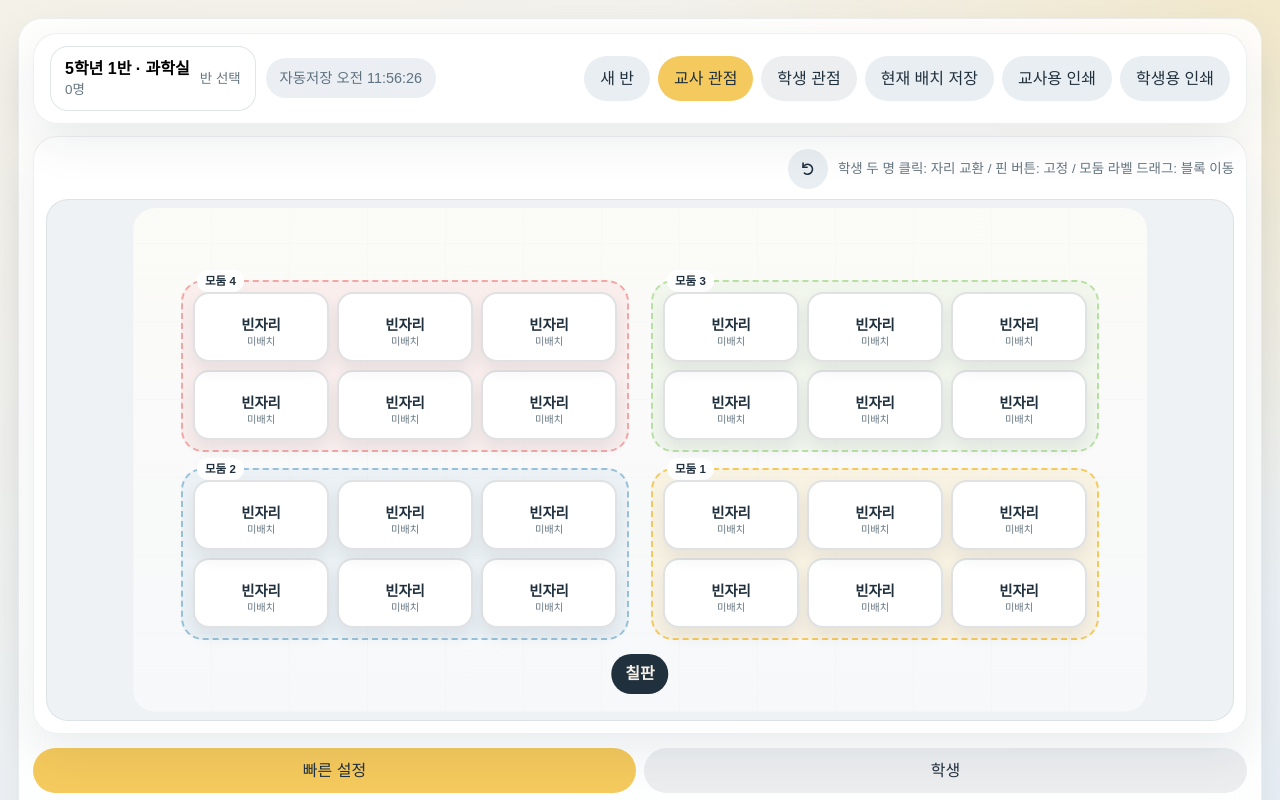
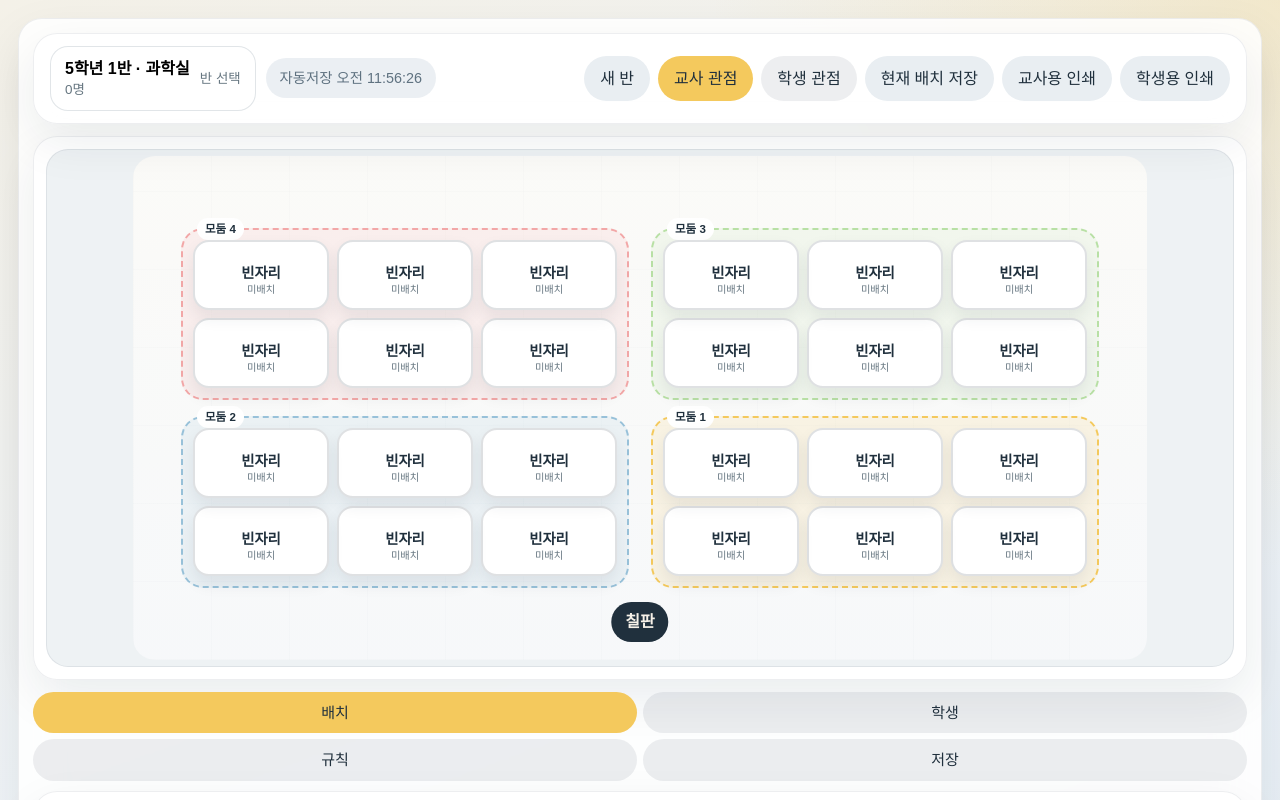
Before and after one commit to hongho55/seating_chart, a React (Vite) app: page / in a window 1280 px wide. Shown: the top 800 px of the page. Built offline with nearby package versions, Linux system fonts and the light colour scheme.

Commit message:
Explain deployment and storage flow

```diff
--- a/src/App.tsx
+++ b/src/App.tsx
@@ -1,5 +1,4 @@
-import { startTransition, useEffect, useEffectEvent, useRef, useState } from 'react';
-import type { PointerEvent as ReactPointerEvent } from 'react';
+import { startTransition, useEffect, useRef, useState } from 'react';
 import { createId } from './lib/ids';
 import {
   CANVAS_HEIGHT,
@@ -47,24 +46,10 @@ const GENDER_MODE_LABELS: Record<GenderMode, string> = {
   mixed: '이성 우선',
 };
 
-const SNAP_GRID = 16;
 const PRINT_MARGIN_MM = 8;
 const MM_TO_PX = 96 / 25.4;
 const PRINT_SAFETY_SCALE = 0.96;
 const SEAT_PIN_OVERHANG = 12;
-
-type DragState = {
-  pointerId: number;
-  groupId: string;
-  flipped: boolean;
-  startClientX: number;
-  startClientY: number;
-  startSeatPositions: Record<string, { x: number; y: number }>;
-  minDeltaX: number;
-  maxDeltaX: number;
-  minDeltaY: number;
-  maxDeltaY: number;
-} | null;
 
 type InspectorTab = 'layout' | 'students' | 'rules' | 'saved';
 
@@ -296,7 +281,6 @@ export default function App() {
   const [inspectorTab, setInspectorTab] = useState<InspectorTab>('layout');
   const [classroomMenuOpen, setClassroomMenuOpen] = useState(false);
   const [createPanelOpen, setCreatePanelOpen] = useState(false);
-  const [dragState, setDragState] = useState<DragState>(null);
   const [boardScale, setBoardScale] = useState(1);
   const boardShellRef = useRef<HTMLDivElement | null>(null);
   const classroomPickerRef = useRef<HTMLDivElement | null>(null);
@@ -341,17 +325,19 @@ export default function App() {
     ? layoutBounds.maxX - layoutBounds.minX
     : CANVAS_WIDTH - CANVAS_PADDING_X * 2;
   const renderCanvasWidth = Math.max(
-    CANVAS_WIDTH,
+    CANVAS_PADDING_X * 2 + SEAT_CARD_WIDTH,
     layoutVisibleWidth + CANVAS_PADDING_X * 2,
   );
   const renderOffsetX = layoutBounds
-    ? Math.round((renderCanvasWidth - layoutVisibleWidth) / 2) - layoutBounds.minX
+    ? CANVAS_PADDING_X - layoutBounds.minX
     : 0;
   const renderCanvasHeight = Math.max(
     CANVAS_PADDING_Y * 2 + SEAT_CARD_HEIGHT,
     (layoutBounds?.maxY ?? SEAT_CARD_HEIGHT) + CANVAS_PADDING_Y + 12,
   );
   const flippedView = isFlippedView(viewMode);
+  const scaledBoardWidth = renderCanvasWidth * boardScale;
+  const scaledBoardHeight = renderCanvasHeight * boardScale;
   const teacherBoardCenterX = layoutBounds
     ? layoutBounds.minX + (layoutBounds.maxX - layoutBounds.minX) / 2 + renderOffsetX
     : renderCanvasWidth / 2;
@@ -689,165 +675,6 @@ export default function App() {
     }));
   }
 
-  function handleResetLayout() {
-    if (!activeClassroom) {
-      return;
-    }
-
-    const nextLayout = createPresetLayout(activeClassroom.layoutConfig);
-    const seatStateByLabel = new Map(
-      activeClassroom.seats.map((seat) => [
-        seat.label,
-        {
-          assignedStudentId: seat.assignedStudentId,
-          fixed: seat.fixed,
-        },
-      ]),
-    );
-    const groupStateByLabel = new Map(
-      activeClassroom.groups.map((group) => [
-        group.label,
-        {
-          color: group.color,
-        },
-      ]),
-    );
-
-    updateActiveClassroom((classroom) => ({
-      ...classroom,
-      seats: nextLayout.seats.map((seat) => {
-        const currentState = seatStateByLabel.get(seat.label);
-
-        return {
-          ...seat,
-          assignedStudentId: currentState?.assignedStudentId ?? null,
-          fixed: currentState?.assignedStudentId ? currentState.fixed : false,
-        };
-      }),
-      groups: nextLayout.groups.map((group) => ({
-        ...group,
-        color: groupStateByLabel.get(group.label)?.color ?? group.color,
-      })),
-      updatedAt: new Date().toISOString(),
-    }));
-    setSelectedStudentIds([]);
-  }
-
-  function handleGroupDragStart(event: ReactPointerEvent<HTMLButtonElement>, groupId: string) {
-    if (!activeClassroom || viewMode !== 'teacher') {
-      return;
-    }
-
-    event.preventDefault();
-    event.stopPropagation();
-
-    const groupSeats = activeClassroom.seats.filter((seat) => seat.groupId === groupId);
-
-    if (groupSeats.length === 0) {
-      return;
-    }
-
-    const startSeatPositions = Object.fromEntries(
-      groupSeats.map((seat) => [seat.id, { x: seat.x, y: seat.y }]),
-    );
-    const minX = Math.min(...groupSeats.map((seat) => seat.x));
-    const maxX = Math.max(
-      ...groupSeats.map((seat) => seat.x + SEAT_CARD_WIDTH + getSeatVisibleOverhang(seat, viewMode)),
-    );
-    const minY = Math.min(...groupSeats.map((seat) => seat.y));
-    const maxY = Math.max(...groupSeats.map((seat) => seat.y + SEAT_CARD_HEIGHT));
-
-    setDragState({
-      groupId,
-      flipped: flippedView,
-      pointerId: event.pointerId,
-      startClientX: event.clientX,
-      startClientY: event.clientY,
-      startSeatPositions,
-      minDeltaX: CANVAS_PADDING_X + GROUP_OUTLINE_PADDING - (minX + renderOffsetX),
-      maxDeltaX: renderCanvasWidth - CANVAS_PADDING_X - GROUP_OUTLINE_PADDING - (maxX + renderOffsetX),
-      minDeltaY: CANVAS_PADDING_Y + GROUP_OUTLINE_PADDING - minY,
-      maxDeltaY: renderCanvasHeight - CANVAS_PADDING_Y + 4 - GROUP_OUTLINE_PADDING - maxY,
-    });
-  }
-
-  function applyGroupDelta(groupId: string, deltaX: number, deltaY: number) {
-    updateActiveClassroom((classroom) => ({
-      ...classroom,
-      seats: classroom.seats.map((seat) => {
-        const startPosition = dragState?.startSeatPositions[seat.id];
-
-        if (seat.groupId !== groupId || !startPosition) {
-          return seat;
-        }
-
-        return {
-          ...seat,
-          x: startPosition.x + deltaX,
-          y: startPosition.y + deltaY,
-        };
-      }),
-      updatedAt: new Date().toISOString(),
-    }));
-  }
-
-  const handleWindowPointerMove = useEffectEvent((event: PointerEvent) => {
-    if (!dragState || event.pointerId !== dragState.pointerId || !activeClassroom) {
-      return;
-    }
-
-    const rawDeltaX = event.clientX - dragState.startClientX;
-    const rawDeltaY = event.clientY - dragState.startClientY;
-    const nextDeltaX = dragState.flipped ? -rawDeltaX : rawDeltaX;
-    const nextDeltaY = dragState.flipped ? -rawDeltaY : rawDeltaY;
-    const deltaX = Math.max(
-      dragState.minDeltaX,
-      Math.min(dragState.maxDeltaX, nextDeltaX),
-    );
-    const deltaY = Math.max(
-      dragState.minDeltaY,
-      Math.min(dragState.maxDeltaY, nextDeltaY),
-    );
-
-    applyGroupDelta(dragState.groupId, deltaX, deltaY);
-  });
-
-  const handleWindowPointerUp = useEffectEvent((event: PointerEvent) => {
-    if (!dragState || event.pointerId !== dragState.pointerId) {
-      return;
-    }
-
-    const pointerDeltaX = event.clientX - dragState.startClientX;
-    const pointerDeltaY = event.clientY - dragState.startClientY;
-    const rawDeltaX = Math.max(
-      dragState.minDeltaX,
-      Math.min(dragState.maxDeltaX, dragState.flipped ? -pointerDeltaX : pointerDeltaX),
-    );
-    const rawDeltaY = Math.max(
-      dragState.minDeltaY,
-      Math.min(dragState.maxDeltaY, dragState.flipped ? -pointerDeltaY : pointerDeltaY),
-    );
-    const snappedDeltaX = Math.round(rawDeltaX / SNAP_GRID) * SNAP_GRID;
-    const snappedDeltaY = Math.round(rawDeltaY / SNAP_GRID) * SNAP_GRID;
-
-    applyGroupDelta(
-      dragState.groupId,
-      Math.max(dragState.minDeltaX, Math.min(dragState.maxDeltaX, snappedDeltaX)),
-      Math.max(dragState.minDeltaY, Math.min(dragState.maxDeltaY, snappedDeltaY)),
-    );
-    setDragState(null);
-  });
-
-  useEffect(() => {
-    window.addEventListener('pointermove', handleWindowPointerMove);
-    window.addEventListener('pointerup', handleWindowPointerUp);
-
-    return () => {
-      window.removeEventListener('pointermove', handleWindowPointerMove);
-      window.removeEventListener('pointerup', handleWindowPointerUp);
-    };
-  }, [handleWindowPointerMove, handleWindowPointerUp]);
-
   useEffect(() => {
     const shell = boardShellRef.current;
 
@@ -856,7 +683,8 @@ export default function App() {
     }
 
     const updateScale = () => {
-      const nextScale = Math.min(1, (shell.clientWidth - 40) / renderCanvasWidth);
+      const availableWidth = Math.max(shell.clientWidth - 12, 1);
+      const nextScale = Math.min(1, availableWidth / renderCanvasWidth);
       setBoardScale(Number.isFinite(nextScale) && nextScale > 0 ? nextScale : 1);
     };
 
@@ -1064,40 +892,12 @@ export default function App() {
 
             <section className="workspace-grid">
               <section className="canvas-section">
-                <div className="canvas-toolbar print-hidden">
-                  <button
-                    className="secondary-button toolbar-icon-button"
-                    type="button"
-                    onClick={handleResetLayout}
-                    aria-label="레이아웃 리셋"
-                    title="레이아웃 리셋"
+                <div ref={boardShellRef} className="board-shell">
+                  <div className="board-stage" style={{ height: scaledBoardHeight }}>
+                    <div
+                      className="board-stage-inner"
+                      style={{ width: scaledBoardWidth, height: scaledBoardHeight }}
                     >
-                    <svg viewBox="0 0 20 20" aria-hidden="true">
-                      <path
-                        d="M4.5 8A5.5 5.5 0 1 1 6 14.5"
-                        fill="none"
-                        stroke="currentColor"
-                        strokeLinecap="round"
-                        strokeLinejoin="round"
-                        strokeWidth="1.8"
-                      />
-                      <path
-                        d="M4.5 3.5V8h4.5"
-                        fill="none"
-                        stroke="currentColor"
-                        strokeLinecap="round"
-                        strokeLinejoin="round"
-                        strokeWidth="1.8"
-                      />
-                    </svg>
-                  </button>
-                  <div className="selection-hint">
-                    학생 두 명 클릭: 자리 교환 / 핀 버튼: 고정 / 모둠 라벨 드래그: 블록 이동
-                  </div>
-                </div>
-
-                <div ref={boardShellRef} className="board-shell">
-                  <div className="board-stage" style={{ height: renderCanvasHeight * boardScale }}>
                       <div
                         className="board-canvas"
                         style={{
@@ -1114,7 +914,9 @@ export default function App() {
                         </div>
 
                         {activeClassroom.groups.map((group) => {
-                      const groupSeats = activeClassroom.seats.filter((seat) => group.seatIds.includes(seat.id));
+                          const groupSeats = activeClassroom.seats.filter((seat) =>
+                            group.seatIds.includes(seat.id),
+                          );
 
                           if (groupSeats.length === 0) {
                             return null;
@@ -1147,17 +949,7 @@ export default function App() {
                                 backgroundColor: `${group.color}22`,
                               }}
                             >
-                          {viewMode === 'teacher' ? (
-                            <button
-                              className="group-badge"
-                              type="button"
-                              onPointerDown={(event) => handleGroupDragStart(event, group.id)}
-                            >
-                              {group.label}
-                            </button>
-                          ) : (
                               <span className="group-badge">{group.label}</span>
-                          )}
                             </div>
                           );
                         })}
@@ -1233,6 +1025,7 @@ export default function App() {
                       </div>
                     </div>
                   </div>
+                </div>
               </section>
 
               <aside className="inspector print-hidden">
@@ -1242,7 +1035,7 @@ export default function App() {
                     type="button"
                     onClick={() => setInspectorTab('layout')}
                   >
-                    빠른 설정
+                    배치
                   </button>
                   <button
                     className={inspectorTab === 'students' ? 'mode-button active' : 'mode-button'}
@@ -1263,7 +1056,7 @@ export default function App() {
                     type="button"
                     onClick={() => setInspectorTab('saved')}
                   >
-                    저장본
+                    저장
                   </button>
                 </div>
 
@@ -1329,7 +1122,6 @@ export default function App() {
                         <span>
                           총 좌석 수: {presetRows * presetCols * (presetType === 'single' ? 1 : presetType === 'pair' ? 2 : presetType === 'group4' ? 4 : 6)}석
                         </span>
-                        <span>모둠 라벨을 잡고 끌면 블록 전체가 칸에 맞춰 이동합니다.</span>
                       </div>
                       <button className="primary-button" type="button" onClick={handleApplyPreset}>
                         프리셋 생성
--- a/src/lib/layouts.ts
+++ b/src/lib/layouts.ts
@@ -288,8 +288,8 @@ export function createPresetLayout(config: LayoutPresetConfig): { seats: Seat[];
 
   const visibleWidth = bounds.maxX - bounds.minX;
   const visibleHeight = bounds.maxY - bounds.minY;
-  const targetCanvasWidth = Math.max(CANVAS_WIDTH, visibleWidth + CANVAS_PADDING_X * 2);
-  const targetLeft = Math.round((targetCanvasWidth - visibleWidth) / 2);
+  const targetCanvasWidth = visibleWidth + CANVAS_PADDING_X * 2;
+  const targetLeft = CANVAS_PADDING_X;
   const targetTop = CANVAS_PADDING_Y;
   const shiftX = targetLeft - bounds.minX;
   const shiftY = targetTop - bounds.minY;
--- a/src/styles.css
+++ b/src/styles.css
@@ -364,8 +364,9 @@ textarea {
   position: relative;
   z-index: 1;
   display: grid;
-  grid-template-columns: minmax(0, 1fr) 308px;
-  gap: 14px;
+  grid-template-columns: minmax(0, 1fr) clamp(248px, 18vw, 280px);
+  gap: 12px;
+  align-items: start;
 }
 
 .canvas-section {
@@ -375,40 +376,12 @@ textarea {
   padding: 12px;
 }
 
-.canvas-toolbar {
-  display: flex;
-  align-items: center;
-  justify-content: flex-end;
-  gap: 10px;
-  flex-wrap: wrap;
-  padding: 0 0 2px;
-}
-
-.canvas-toolbar-actions {
-  display: flex;
-  align-items: center;
-  justify-content: flex-end;
-  gap: 10px;
-  flex-wrap: wrap;
-}
-
-.selection-hint,
 .helper-text {
   margin: 0;
   color: #667680;
   font-size: 0.84rem;
 }
 
-.toolbar-icon-button {
-  display: inline-flex;
-  align-items: center;
-  justify-content: center;
-  width: 40px;
-  height: 40px;
-  padding: 0;
-}
-
-.toolbar-icon-button svg,
 .seat-pin-button svg {
   width: 18px;
   height: 18px;
@@ -419,7 +392,7 @@ textarea {
   border-radius: 22px;
   border: 1px solid rgba(32, 48, 61, 0.08);
   background: #eef2f4;
-  padding: 8px;
+  padding: 6px;
 }
 
 .board-stage {
@@ -427,14 +400,22 @@ textarea {
   justify-content: center;
   align-items: flex-start;
   width: 100%;
-  overflow: hidden;
+  overflow: visible;
+}
+
+.board-stage-inner {
+  flex: 0 0 auto;
+  position: relative;
+  max-width: 100%;
+  margin: 0 auto;
 }
 
 .board-canvas {
-  position: relative;
+  position: absolute;
+  inset: 0 auto auto 0;
   width: 980px;
   border-radius: 22px;
-  transform-origin: top center;
+  transform-origin: top left;
   background:
     linear-gradient(0deg, rgba(255, 255, 255, 0.56), rgba(255, 255, 255, 0.56)),
     repeating-linear-gradient(
@@ -493,8 +474,7 @@ textarea {
   font-size: 0.72rem;
   font-weight: 700;
   color: #20303d;
-  pointer-events: auto;
-  cursor: grab;
+  pointer-events: none;
 }
 
 .seat-card {
@@ -607,17 +587,25 @@ textarea {
 .inspector {
   display: flex;
   flex-direction: column;
-  gap: 14px;
+  gap: 10px;
+  position: sticky;
+  top: 14px;
 }
 
 .inspector-tabs {
   display: grid;
   grid-template-columns: repeat(2, minmax(0, 1fr));
-  gap: 8px;
+  gap: 6px;
+}
+
+.inspector-tabs .mode-button {
+  padding: 10px 12px;
+  font-size: 0.94rem;
 }
 
 .inspector-section {
-  padding: 16px;
+  padding: 14px;
+  gap: 8px;
 }
 
 .status-card {
@@ -637,7 +625,8 @@ textarea {
 .student-actions {
   display: flex;
   align-items: center;
-  gap: 6px;
+  gap: 4px;
+  flex-shrink: 0;
 }
 
 .rule-item {
@@ -652,7 +641,7 @@ textarea {
 
 .snapshot-list,
 .student-list {
-  max-height: 48vh;
+  max-height: 44vh;
   overflow-y: auto;
 }
 
@@ -683,8 +672,7 @@ textarea {
     padding: 12px;
   }
 
-  .topbar,
-  .canvas-toolbar {
+  .topbar {
     flex-direction: column;
     align-items: stretch;
   }
@@ -760,7 +748,14 @@ textarea {
     overflow: visible;
   }
 
+  .board-stage-inner {
+    width: 100% !important;
+    height: 100% !important;
+  }
+
   .board-canvas {
+    position: relative;
+    inset: auto;
     transform: scale(var(--print-scale-portrait, 1)) !important;
     transform-origin: top left;
     margin: 0;
```
Lines whose indentation alone changed are shown as unchanged.
